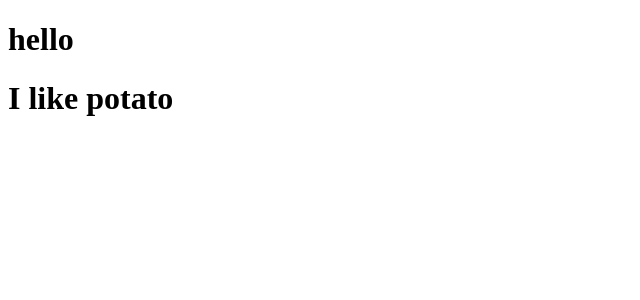
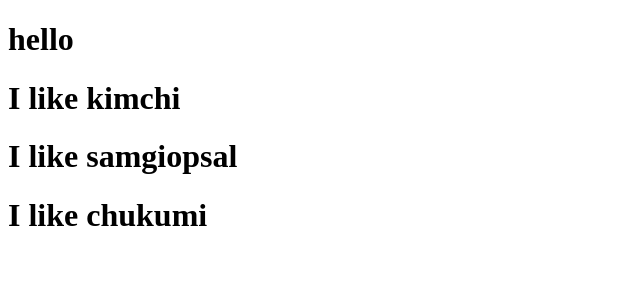
Before and after one commit to jeongkichang/do_it_react, a React (Create React App) app: page / in a window 1280 px wide. Shown: the top 300 px of the page, without its empty margins (0-640 px from the left). Built offline with nearby package versions, Linux system fonts and the light colour scheme.

Commit message:
using props, 구조분해할당

```diff
--- a/src/App.js
+++ b/src/App.js
@@ -1,14 +1,16 @@
 import React from 'react';
 
-function Potato() {
-  return <h1>I like potato</h1>;
+function Food({ fav }) {
+  return <h1>I like { fav }</h1>;
 }
 
 function App() {
   return (
     <div>
       <h1>hello</h1>
-      <Potato />
+      <Food fav="kimchi" />
+      <Food fav="samgiopsal" />
+      <Food fav="chukumi" />
     </div>
   );
 }
```
